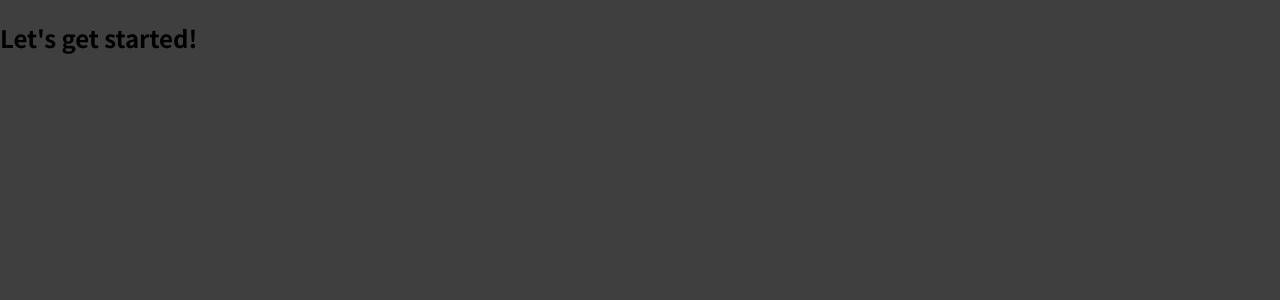
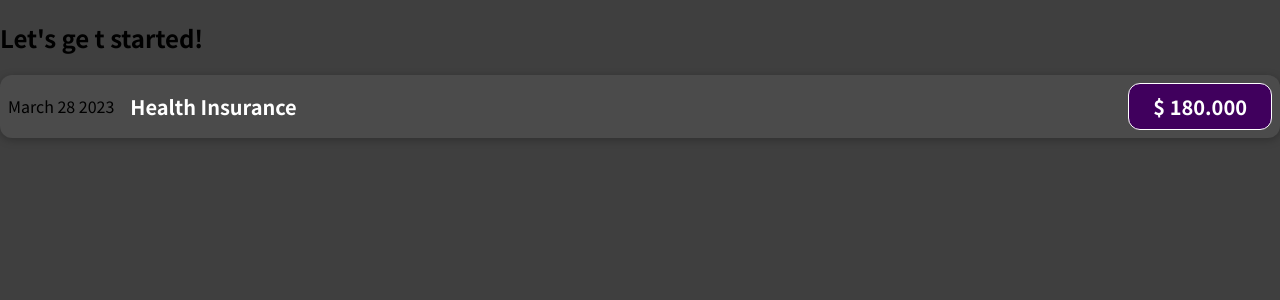
Before and after one commit to vapinedo/React-MaxCourse01, a JavaScript app: page / in a window 1280 px wide. Shown: the top 300 px of the page. Built offline with nearby package versions, Linux system fonts and the light colour scheme.

Commit message:
34. Adding Basic CSS Styling

```diff
--- a/src/App.js
+++ b/src/App.js
@@ -1,7 +1,10 @@
+import ExpenseItem from "./components/ExpenseItem";
+
 function App() {
   return (
     <div>
-      <h2>Let's get started!</h2>
+      <h2>Let's ge t started!</h2>
+      <ExpenseItem> </ExpenseItem>
     </div>
   );
 }
--- /dev/null
+++ b/src/components/ExpenseItem.css
@@ -0,0 +1,56 @@
+.expense-item {
+    display: flex;
+    justify-content: space-between;
+    align-items: center;
+    box-shadow: 0 2px 8px rgba(0, 0, 0, 0.25);
+    padding: 0.5rem;
+    margin: 1rem 0;
+    border-radius: 12px;
+    background-color: #4b4b4b;
+  }
+
+  .expense-item__description {
+    display: flex;
+    flex-direction: column;
+    gap: 1rem;
+    align-items: flex-end;
+    flex-flow: column-reverse;
+    justify-content: flex-start;
+    flex: 1;
+  }
+
+  .expense-item h2 {
+    color: #3a3a3a;
+    font-size: 1rem;
+    flex: 1;
+    margin: 0 1rem;
+    color: white;
+  }
+
+  .expense-item__price {
+    font-size: 1rem;
+    font-weight: bold;
+    color: white;
+    background-color: #40005d;
+    border: 1px solid white;
+    padding: 0.5rem;
+    border-radius: 12px;
+  }
+
+  @media (min-width: 580px) {
+    .expense-item__description {
+      flex-direction: row;
+      align-items: center;
+      justify-content: flex-start;
+      flex: 1;
+    }
+
+    .expense-item__description h2 {
+      font-size: 1.25rem;
+    }
+
+    .expense-item__price {
+      font-size: 1.25rem;
+      padding: 0.5rem 1.5rem;
+    }
+  }
--- a/src/components/ExpenseItem.js
+++ b/src/components/ExpenseItem.js
@@ -1,10 +1,12 @@
+ import "./ExpenseItem.css";
+
  function ExpenseItem() {
     return  (
-      <div>
-         <div>Date</div>
-         <div>
-            <h2>Title</h2>
-            <div>Amount</div>
+      <div className="expense-item">
+         <div>March 28 2023</div>
+         <div className="expense-item__description">
+            <h2>Health Insurance</h2>
+            <div className="expense-item__price">$ 180.000</div>
          </div>
       </div>
     );
```
